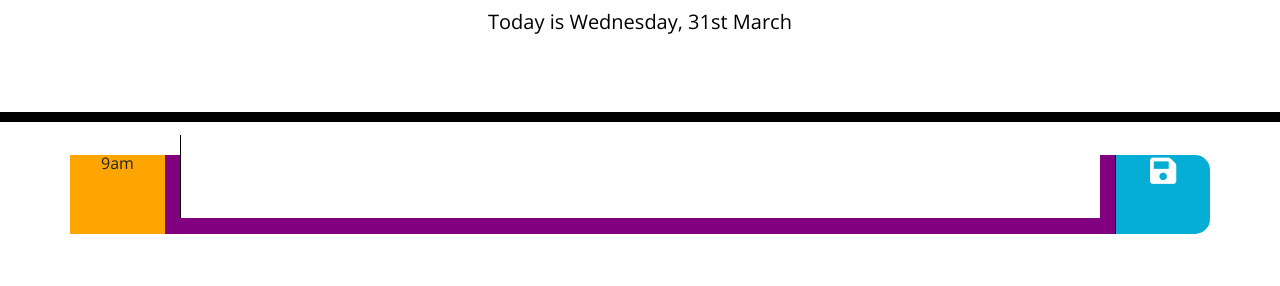
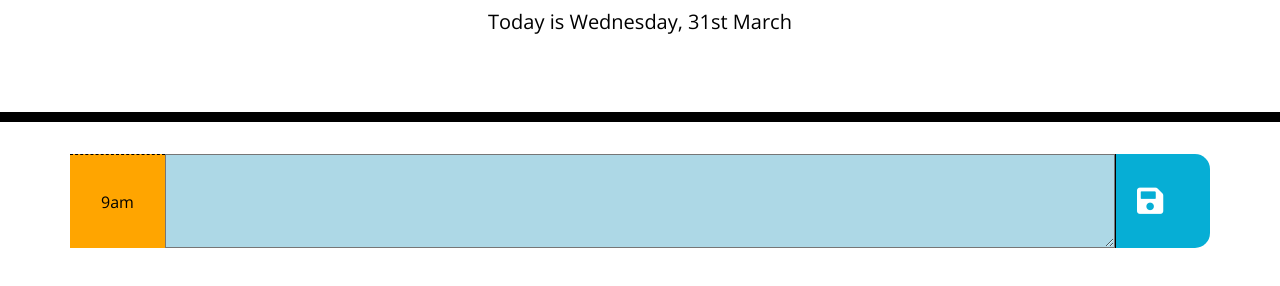
Before and after one commit to leonhsu95/work-planner, a plain HTML site: page index.html in a window 1280 px wide. Shown: the part 182-468 px from the top of the page. Drawn offline with nearby package versions, Linux system fonts and the light colour scheme.

Commit message:
Fixed Timeblock styles and JS

```diff
--- a/assets/scripts/script.js
+++ b/assets/scripts/script.js
@@ -2,6 +2,7 @@
 var currentDay = moment().format("dddd, Do MMMM");
 var currentDayEl = $('#current-day');
 currentDayEl.text("Today is " + currentDay);
+
 
 // Timeblock Elements
 var main = $("#main");
@@ -10,21 +11,21 @@ rowEl.attr("class","row time-block");
 main.append(rowEl);
 
 var hourEl = $("<div>");
-hourEl.attr("class","col-3 col-sm-2 col-lg-1 schedule-hour");
+hourEl.attr("class","col-3 col-sm-2 col-lg-1 scheduler-hour hour");
 hourEl.text("9am");
 rowEl.append(hourEl);
 
-var schedulePlannerEl = $("<div>");
+var schedulerPlannerEl = $("<div>");
 var textAreaEl = $("<textarea>");
 
-schedulePlannerEl.attr("class","col-6 col-sm-8 col-lg-10 description schedule-planner");
+schedulerPlannerEl.attr("class","col-6 col-sm-8 col-lg-10 scheduler-planner");
 textAreaEl.attr({
-                    "class":"mt-10",
+                    "class":"mt-10 scheduler-input",
                     "cols":"5",
                     "rows":"3"
                 });
-rowEl.append(schedulePlannerEl);
-schedulePlannerEl.append(textAreaEl);
+rowEl.append(schedulerPlannerEl);
+schedulerPlannerEl.append(textAreaEl);
 
 var saveEl= $("<div>");
 var saveFormEl = $("<form>");
--- a/assets/styles/style.css
+++ b/assets/styles/style.css
@@ -4,7 +4,7 @@ body {
   line-height: 1;
 }
 
-textarea {
+/* textarea {
   background: transparent;
   border: none;
   resize: none;
@@ -16,9 +16,11 @@ textarea {
   line-height: 1.3;
   margin: -20px 0 -20px 0;
 
-}
+} */
 
-.jumbotron {
+
+
+.dashboard {
   text-align: center;
   background-color: transparent;
   color: black;
@@ -26,20 +28,17 @@ textarea {
   border-bottom: 10px solid black;
 }
 
-.description {
-  white-space: pre-wrap;
-}
+/* .description {
 
+} */
+/*
 .time-block {
   text-align: center;
   border-radius: 15px;
-}
-
-.row {
   white-space: pre-wrap;
   height: 80px;
   border-top: 1px solid white;
-}
+} */
 
 .hour {
   background-color: #ffffff;
@@ -68,6 +67,8 @@ textarea {
   border-bottom-right-radius: 15px;
   background-color: #06aed5;
   color: white;
+  display: flex;
+  align-items: center;
 }
 
 i{
@@ -83,12 +84,25 @@ i:hover {
   color: white;
 }
 
-.schedule-hour{
+.scheduler-hour{
   background-color: orange;
+  display: flex;
+  align-items: center;
+  justify-content: center;
 }
 
-.schedule-planner{
-  background-color: purple;
+.scheduler-planner{
+  padding: 0;
+}
+
+.scheduler-input{
+  display: block;
+  width: 100%;
+  white-space: pre-wrap;
+  background-color: lightblue;
+  padding: 10px;
+  line-height: 1.5;
+
 }
 
 .save{
--- a/index.html
+++ b/index.html
@@ -12,7 +12,7 @@
   </head>
 
   <body>
-    <header class="jumbotron">
+    <header class="jumbotron dashboard">
       <h1 class="display-3">Work Day Scheduler</h1>
       <p class="lead">A simple calendar app for scheduling your work day</p>
       <p id="current-day" class="lead"></p>
```
